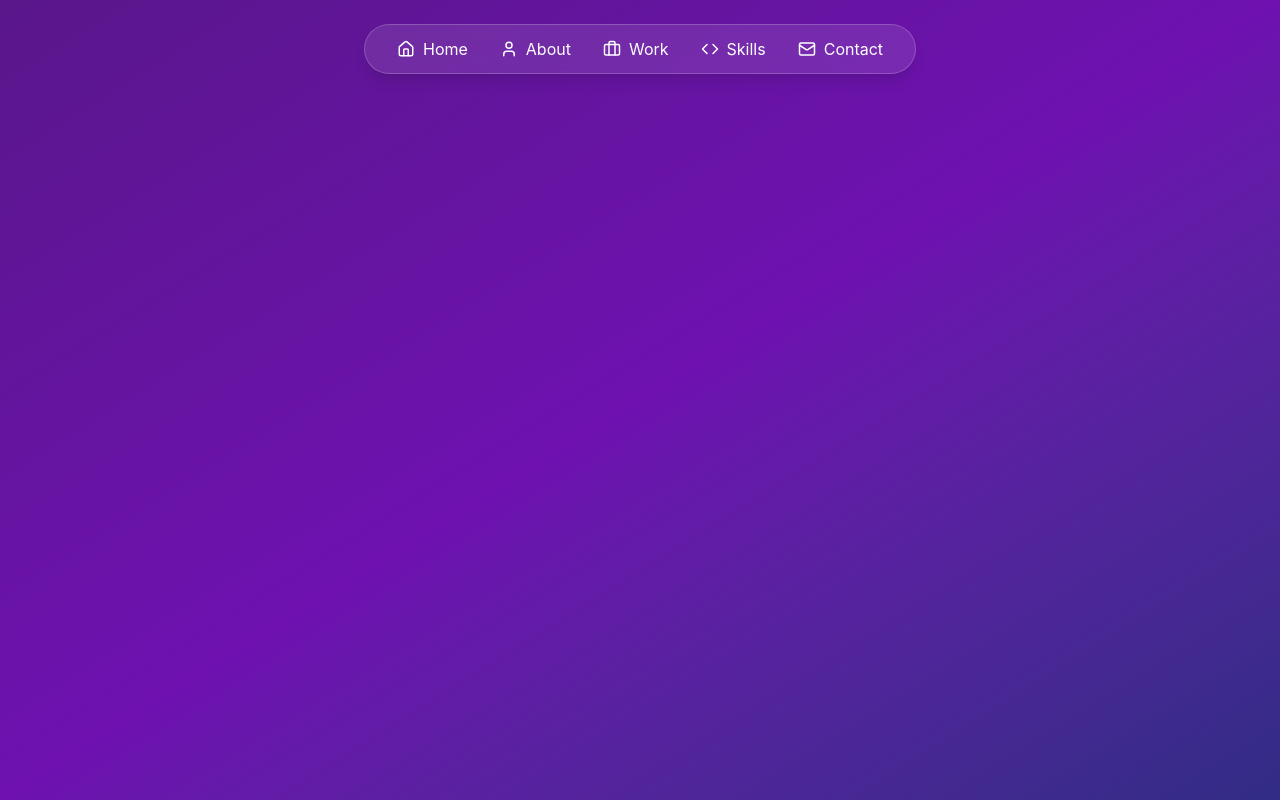
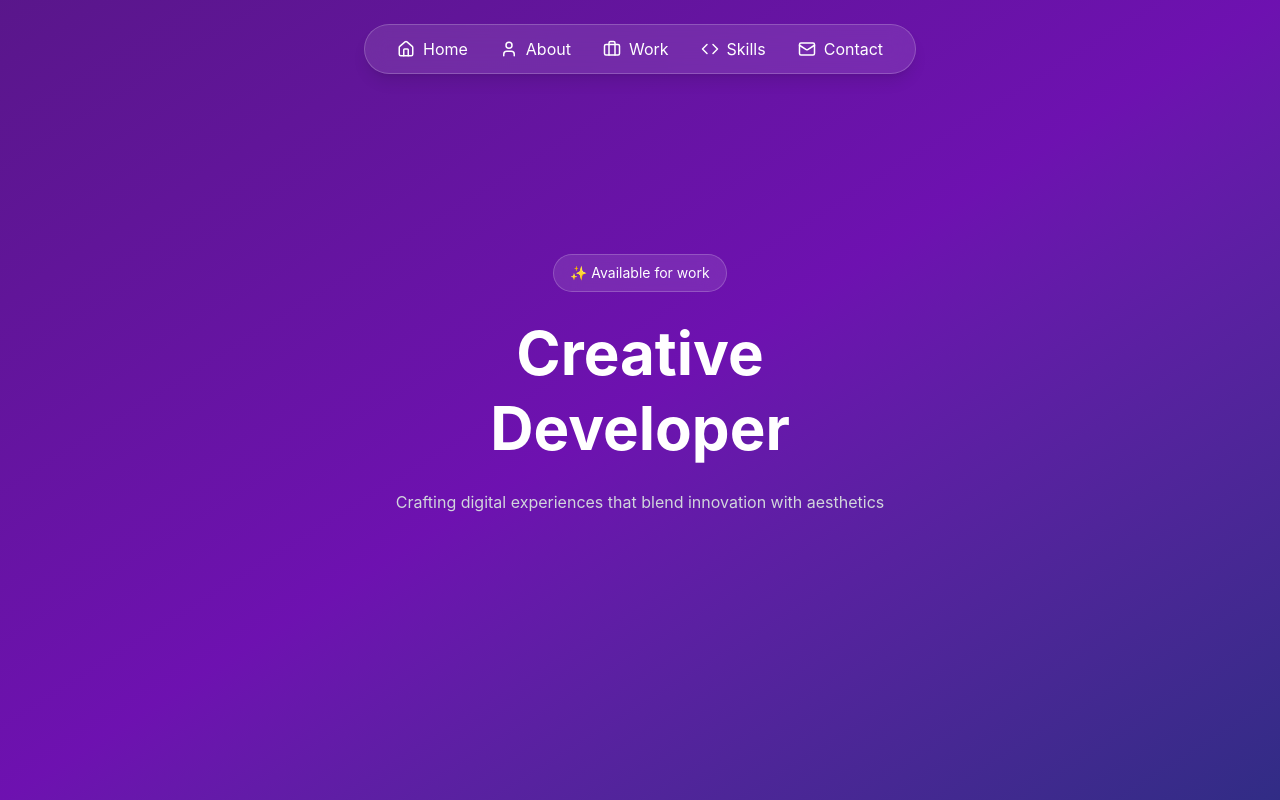
Before and after one commit to muhammad230/Mohdsite.com, a React (Vite) app: page / in a window 1280 px wide. Built offline with nearby package versions, Linux system fonts and the light colour scheme.

Commit message:
Add Hero section and some code it

```diff
--- a/src/App.jsx
+++ b/src/App.jsx
@@ -1,10 +1,12 @@
 import React from 'react'
 import Navbar from "./Components/Navbar";
+import Hero from './Components/Hero';
 
 function App() {
   return (
     <div className="min-h-screen bg-linear-to-br from-purple-900 via-purple-800 to-indigo-900">
       <Navbar />
+      <Hero />
     </div>
   );
 }
--- /dev/null
+++ b/src/Components/Hero.jsx
@@ -0,0 +1,21 @@
+import React from "react";
+
+const Hero = () => {
+  return (
+    <section className="min-h-screen flex items-center justify-center text-center px-20 text-white">
+      <div className="max-w-xl">
+        <span className="inline-block px-4 py-2 mb-6 text-sm bg-white/10 backdrop-blur-md border border-white/20 rounded-full">
+          ✨ Available for work
+        </span>
+        <h1 className="text-6xl font-bold leading-tight mb-6 ">
+          Creative <br /> Developer
+        </h1>
+        <p className="text-gray-300 mb-8">
+        Crafting digital experiences that blend innovation with aesthetics
+        </p>
+      </div>
+    </section>
+  );
+};
+
+export default Hero;
```
